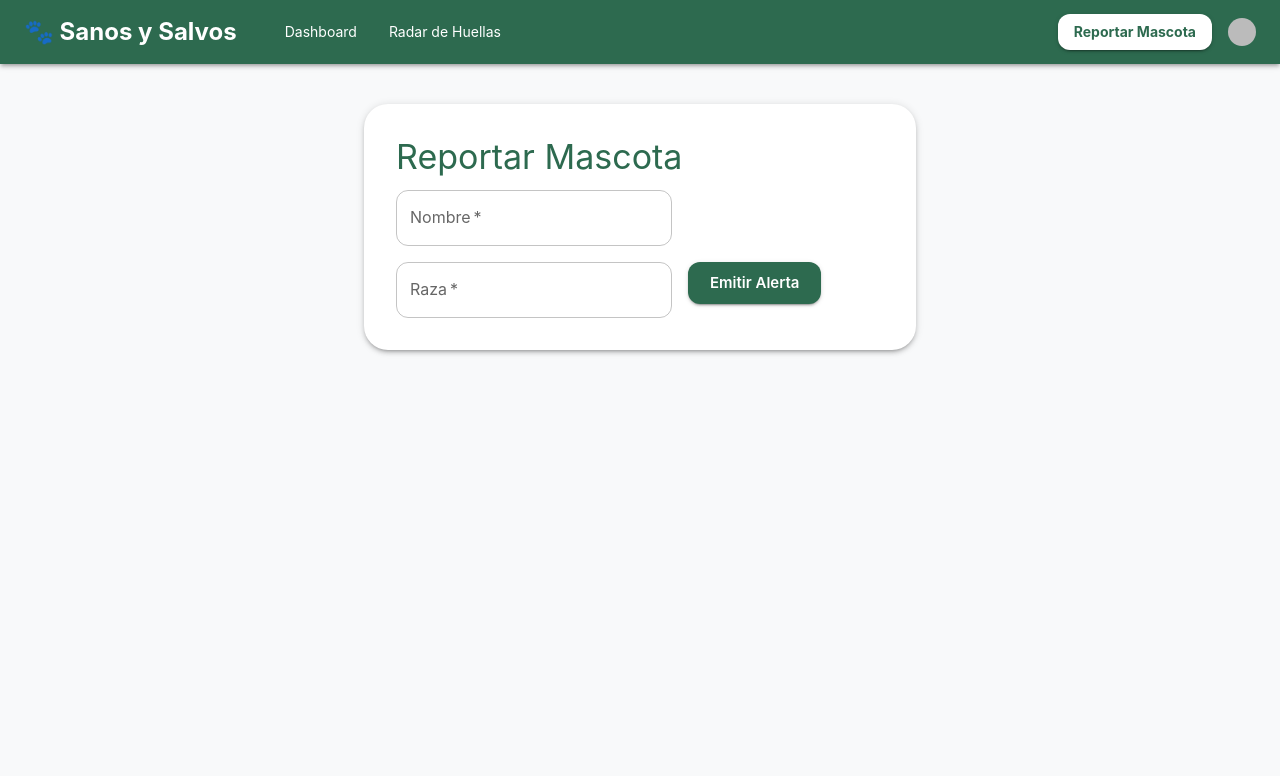
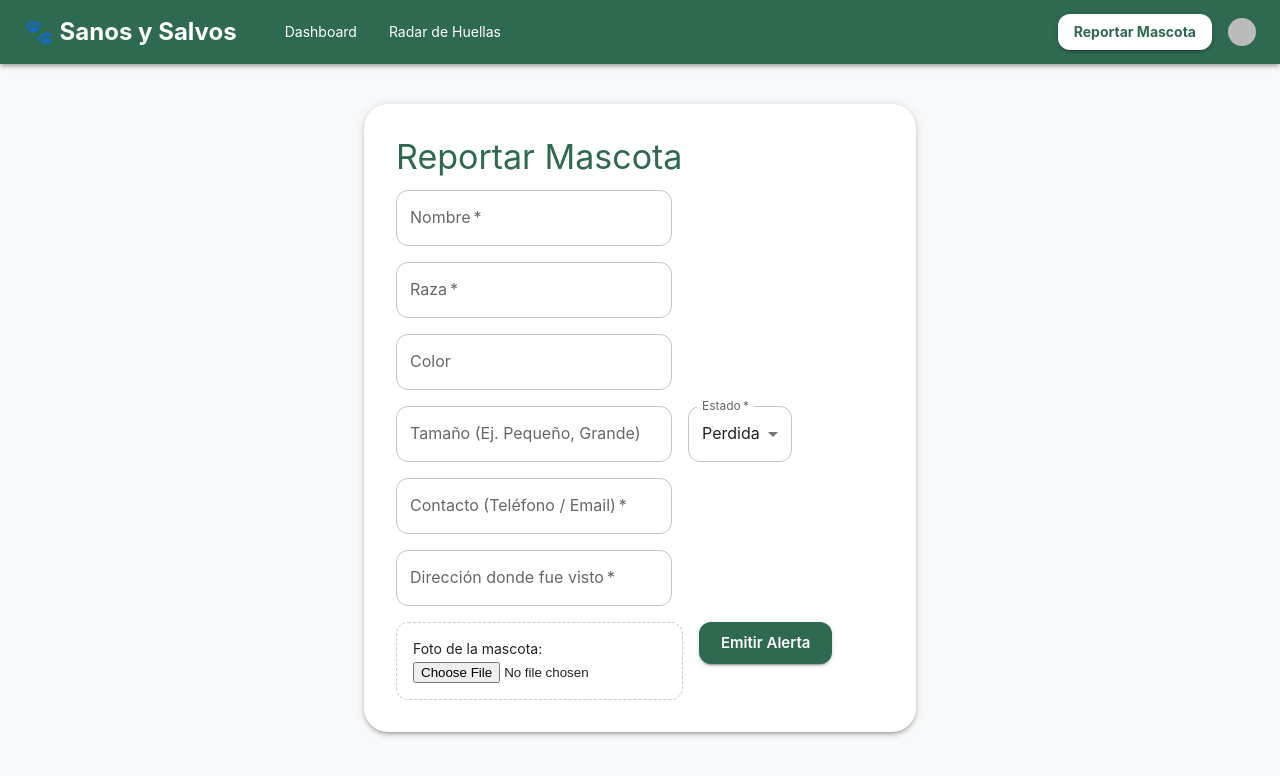
Before and after one commit to wsk4/frontend-sanos-y-salvos, a React (Vite) app: page /reportar in a window 1280 px wide. Shown: the top 776 px of the page. Built offline with nearby package versions, Linux system fonts and the light colour scheme; no server answers; sample sign-in values are in the browser's storage; some icons are missing.

Commit message:
validaciones

```diff
--- a/src/modules/reports/ReportForm.jsx
+++ b/src/modules/reports/ReportForm.jsx
@@ -3,6 +3,7 @@ import {
   Box, Button, Container, TextField, Typography, MenuItem, Select,
   InputLabel, FormControl, Alert, CircularProgress, Grid
 } from '@mui/material';
+import { store } from '../../app/store';
 import { petsApi } from '../../api/petsApi';
 
 export class ReportForm extends Component {
@@ -19,6 +20,7 @@ export class ReportForm extends Component {
         direccion: '',
         foto: null
       },
+      isLoading: false,
       errorValidacion: null,
       guardadoExitoso: false
     };
@@ -29,13 +31,11 @@ export class ReportForm extends Component {
       formData: { ...prevState.formData, [name]: value }
     }));
   };
-
   handleFileChange = (e) => {
     this.setState(prevState => ({
       formData: { ...prevState.formData, foto: e.target.files[0] }
     }));
   };
-
   componentDidUpdate(prevProps, prevState) {
     if (this.state.guardadoExitoso && !prevState.guardadoExitoso) {
       setTimeout(() => window.location.href = '/dashboard', 2000);
@@ -43,7 +43,7 @@ export class ReportForm extends Component {
   }
   handleSubmit = async (e) => {
     e.preventDefault();
-    this.setState({ errorValidacion: null })
+    this.setState({ errorValidacion: null, isLoading: true });
     const { formData } = this.state;
     const data = new FormData();
     const mascotaData = {
@@ -60,37 +60,138 @@ export class ReportForm extends Component {
       data.append('archivo', formData.foto);
     }
     try {
-      await petsApi.endpoints.registrarUbicacion.initiate(data).unwrap();
+      // Así se dispara un endpoint de RTK Query desde un Class Component:
+      // se usa store.dispatch con el thunk que genera initiate()
+      await store.dispatch(
+        petsApi.endpoints.reportPet.initiate(data)
+      ).unwrap();
       this.setState({ guardadoExitoso: true });
     } catch (error) {
-      if (error.data && error.data.mensaje) {
-        this.setState({ errorValidacion: error.data.mensaje });
-      } else {
-        this.setState({ errorValidacion: 'Error al enviar el reporte.' });
-      }
+      const mensaje = error?.data?.mensaje
+        ?? error?.data?.message
+        ?? 'Error al enviar el reporte.';
+      this.setState({ errorValidacion: mensaje });
+    } finally {
+      this.setState({ isLoading: false });
     }
   };
   render() {
-    const { formData, errorValidacion, guardadoExitoso } = this.state;
+    const { formData, errorValidacion, guardadoExitoso, isLoading } = this.state;
     return (
       <Container maxWidth="sm">
         <Box sx={{ mt: 5, p: 4, boxShadow: 3, borderRadius: 2, bgcolor: 'white' }}>
           <Typography variant="h4" color="primary" fontWeight="bold" gutterBottom>
             Reportar Mascota
           </Typography>
-          {guardadoExitoso && <Alert severity="success" sx={{ mb: 2 }}>¡Reporte creado! Redirigiendo...</Alert>}
-          {errorValidacion && <Alert severity="error" sx={{ mb: 2 }}>{errorValidacion}</Alert>}
+          {guardadoExitoso && (
+            <Alert severity="success" sx={{ mb: 2 }}>¡Reporte creado! Redirigiendo...</Alert>
+          )}
+          {errorValidacion && (
+            <Alert severity="error" sx={{ mb: 2 }}>{errorValidacion}</Alert>
+          )}
           <form onSubmit={this.handleSubmit}>
             <Grid container spacing={2}>
+              {/* Nombre */}
               <Grid item xs={12} sm={6}>
-                <TextField label="Nombre" fullWidth name="nombre" value={formData.nombre} onChange={this.handleChange} required />
+                <TextField
+                  label="Nombre"
+                  fullWidth
+                  name="nombre"
+                  value={formData.nombre}
+                  onChange={this.handleChange}
+                  required
+                />
               </Grid>
+              {/* Raza */}
               <Grid item xs={12} sm={6}>
-                <TextField label="Raza" fullWidth name="raza" value={formData.raza} onChange={this.handleChange} required />
+                <TextField
+                  label="Raza"
+                  fullWidth
+                  name="raza"
+                  value={formData.raza}
+                  onChange={this.handleChange}
+                  required
+                />
               </Grid>
+              {/* Color */}
+              <Grid item xs={12} sm={6}>
+                <TextField
+                  label="Color"
+                  fullWidth
+                  name="color"
+                  value={formData.color}
+                  onChange={this.handleChange}
+                />
+              </Grid>
+              {/* Tamaño */}
+              <Grid item xs={12} sm={6}>
+                <TextField
+                  label="Tamaño (Ej. Pequeño, Grande)"
+                  fullWidth
+                  name="tamano"
+                  value={formData.tamano}
+                  onChange={this.handleChange}
+                />
+              </Grid>
+              {/* Estado */}
+              <Grid item xs={12} sm={6}>
+                <FormControl fullWidth required>
+                  <InputLabel>Estado</InputLabel>
+                  <Select
+                    name="estado"
+                    value={formData.estado}
+                    label="Estado"
+                    onChange={this.handleChange}
+                  >
+                    <MenuItem value="PERDIDA">Perdida</MenuItem>
+                    <MenuItem value="ENCONTRADA">Encontrada</MenuItem>
+                  </Select>
+                </FormControl>
+              </Grid>
+              {/* Contacto */}
+              <Grid item xs={12} sm={6}>
+                <TextField
+                  label="Contacto (Teléfono / Email)"
+                  fullWidth
+                  name="contactoInfo"
+                  value={formData.contactoInfo}
+                  onChange={this.handleChange}
+                  required
+                />
+              </Grid>
+              {/* Dirección */}
               <Grid item xs={12}>
-                <Button type="submit" variant="contained" fullWidth size="large">
-                  Emitir Alerta
+                <TextField
+                  label="Dirección donde fue visto"
+                  fullWidth
+                  name="direccion"
+                  value={formData.direccion}
+                  onChange={this.handleChange}
+                  required
+                />
+              </Grid>
+              {/* Foto */}
+              <Grid item xs={12}>
+                <Box sx={{ p: 2, border: '1px dashed #ccc', borderRadius: 1 }}>
+                  <Typography variant="body2" mb={1}>Foto de la mascota:</Typography>
+                  <input
+                    type="file"
+                    accept="image/*"
+                    onChange={this.handleFileChange}
+                    required
+                  />
+                </Box>
+              </Grid>
+              {/* Botón */}
+              <Grid item xs={12}>
+                <Button
+                  type="submit"
+                  variant="contained"
+                  fullWidth
+                  size="large"
+                  disabled={isLoading}
+                >
+                  {isLoading ? <CircularProgress size={24} color="inherit" /> : 'Emitir Alerta'}
                 </Button>
               </Grid>
             </Grid>
```
